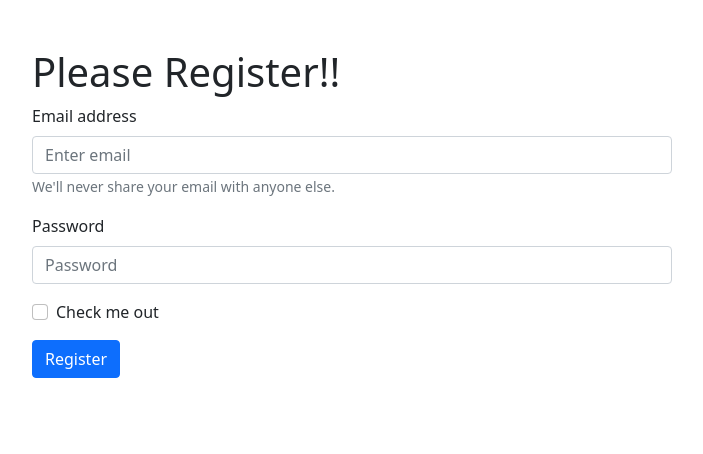
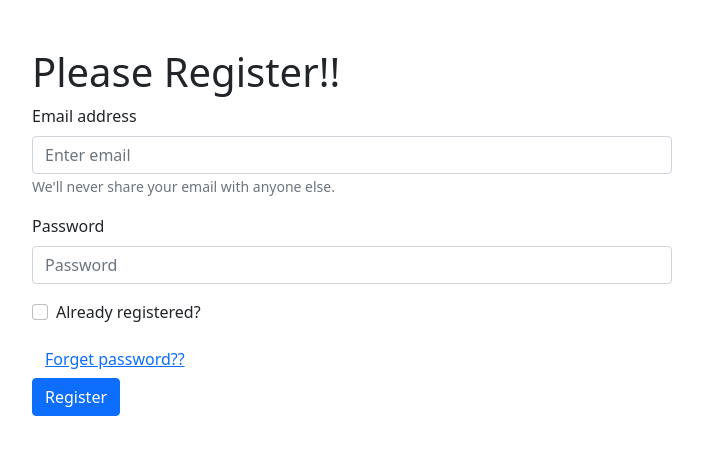
Before and after one commit to nurulamin092/simple-form-register-auth, a React (Create React App) app: page / in a window 1280 px wide. Shown: the top 454 px of the page, without its empty margins (288-991 px from the left). Built offline with nearby package versions, Linux system fonts and the light colour scheme.

Commit message:
custome login and registered added

```diff
--- a/src/App.js
+++ b/src/App.js
@@ -2,7 +2,7 @@ import './App.css';
 import 'bootstrap/dist/css/bootstrap.min.css';
 import { Button, Form } from 'react-bootstrap';
 import { useState } from 'react';
-import { getAuth, createUserWithEmailAndPassword } from "firebase/auth";
+import { getAuth, createUserWithEmailAndPassword, sendEmailVerification, sendPasswordResetEmail } from "firebase/auth";
 import app from './firebase.init';
 
 const auth = getAuth(app);
@@ -11,15 +11,32 @@ function App() {
   const [validated, setValidated] = useState(false);
   const [email, setEmail] = useState('');
   const [password, setPassword] = useState('');
-
+  const [registered, setRegistered] = useState(false)
   const handleEmailBluer = (event) => {
     setEmail(event.target.value);
   }
   const handlePasswordBluer = (event) => {
     setPassword(event.target.value);
   }
-
-
+  const emailVerification = () => {
+    sendEmailVerification(auth.currentUser)
+      .then(() => {
+        console.log('email is send');
+      })
+  }
+  const handleRegisteredChange = event => {
+    setRegistered(event.target.checked);
+  }
+  const handleForgetPassword = () => {
+    sendPasswordResetEmail(auth, email)
+      .then(() => {
+        console.log('Password reset email sent!');
+      })
+      .catch((error) => {
+        const errorMessage = error.message;
+        console.log(errorMessage);
+      })
+  }
   const handleRegisterForm = (event) => {
     event.preventDefault();
     const form = event.currentTarget;
@@ -29,21 +46,27 @@ function App() {
     }
 
     setValidated(true);
+    if (registered) {
+
+    }
+    else {
       createUserWithEmailAndPassword(auth, email, password)
         .then((result) => {
           const user = result.user;
           console.log(user);
+          emailVerification();
         })
         .catch((error) => {
           const errorMessage = error.message;
           console.log(errorMessage);
         })
     }
+  }
   return (
     <div>
       <div className='registered w-50 mx-auto my-5'>
-        <Form onSubmit={handleRegisterForm}>
-          <h1>Please Register!!</h1>
+        <Form validated={validated} onSubmit={handleRegisterForm}>
+          <h1>Please {registered ? 'Login' : 'Register'}!!</h1>
           <Form.Group className="mb-3" controlId="formBasicEmail">
             <Form.Label>Email address</Form.Label>
             <Form.Control onBlur={handleEmailBluer} type="email" placeholder="Enter email" required />
@@ -56,10 +79,14 @@ function App() {
             <Form.Control onBlur={handlePasswordBluer} type="password" placeholder="Password" required />
           </Form.Group>
           <Form.Group className="mb-3" controlId="formBasicCheckbox">
-            <Form.Check type="checkbox" label="Check me out" />
+            <Form.Check onChange={handleRegisteredChange} type="checkbox" label="Already registered?" />
           </Form.Group>
+          <Button onClick={handleForgetPassword} variant='link'>
+            Forget password??
+          </Button>
+          <br />
           <Button variant="primary" type="submit">
-            Register
+            {registered ? 'Login' : 'Register'}
           </Button>
         </Form>
       </div>
```
Lines whose indentation alone changed are shown as unchanged.
